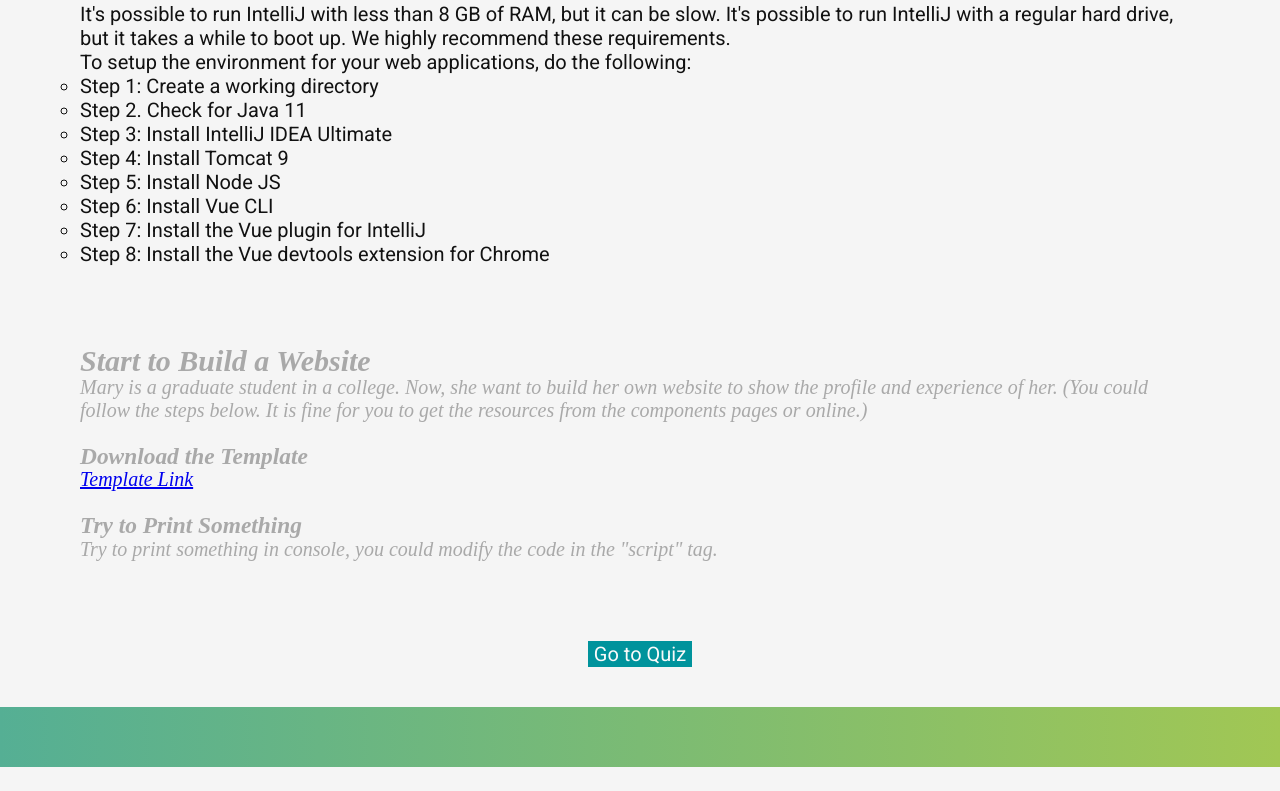
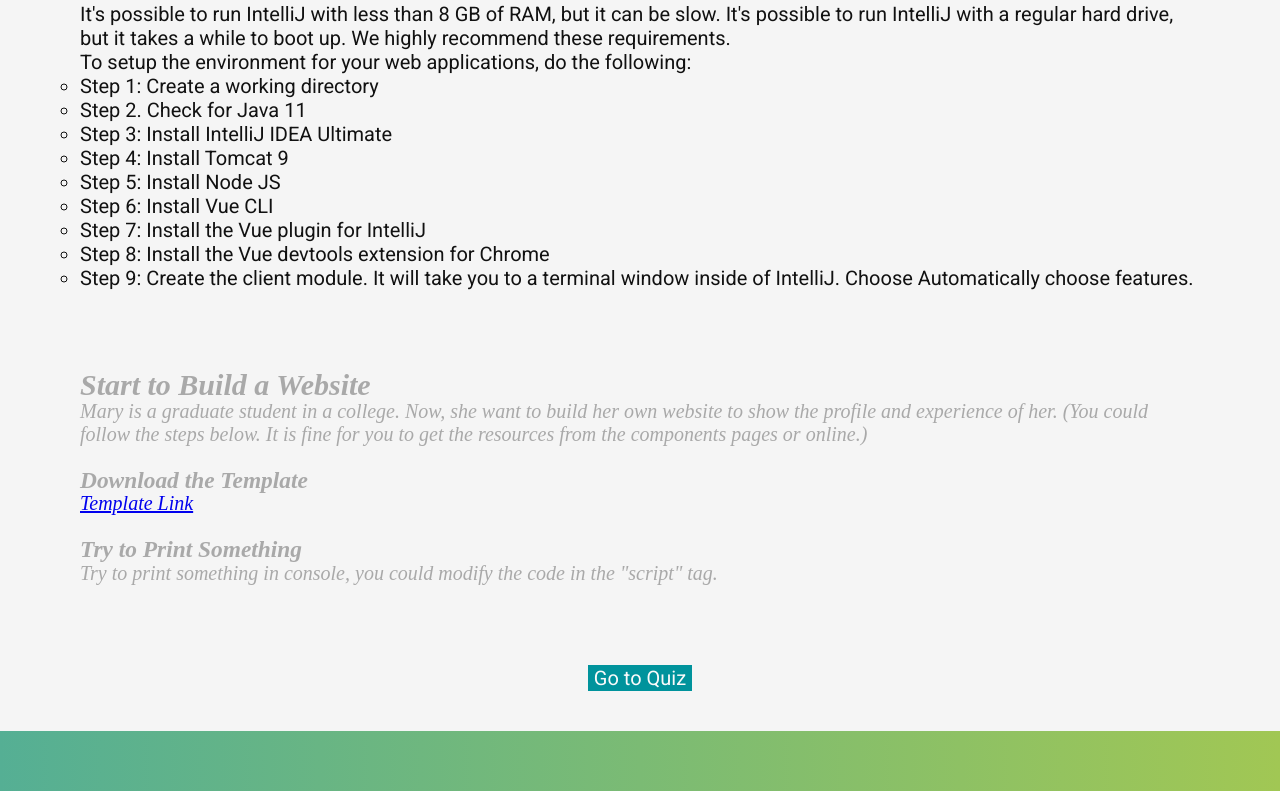
Before and after one commit to zeroshen/client, a Vue app: page /game/1 in a window 1280 px wide. Shown: the part 1138-1929 px from the top of the page. Before the commit the page ends 1905 px from the top, so only its background shows below. Built offline with nearby package versions, Linux system fonts and the light colour scheme; a web font is replaced by a local one.

Commit message:
Modify level1

```diff
--- a/src/views/GamesLevelOneView.vue
+++ b/src/views/GamesLevelOneView.vue
@@ -112,6 +112,10 @@ li {
         <li>Step 6: Install Vue CLI</li>
         <li>Step 7: Install the Vue plugin for IntelliJ</li>
         <li>Step 8: Install the Vue devtools extension for Chrome</li>
+        <li>
+          Step 9: Create the client module. It will take you to a terminal
+          window inside of IntelliJ. Choose Automatically choose features.
+        </li>
       </ul>
     </div>
     <div class="group-words game-text">
```
